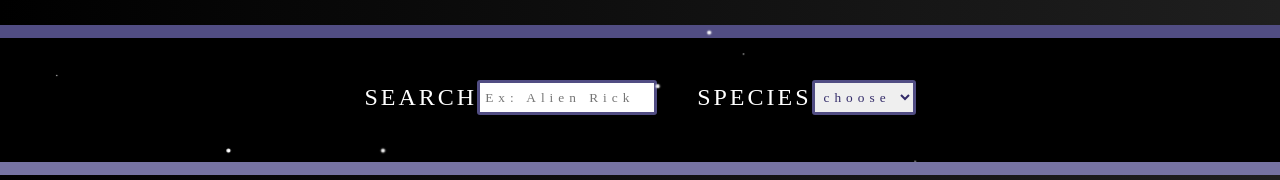
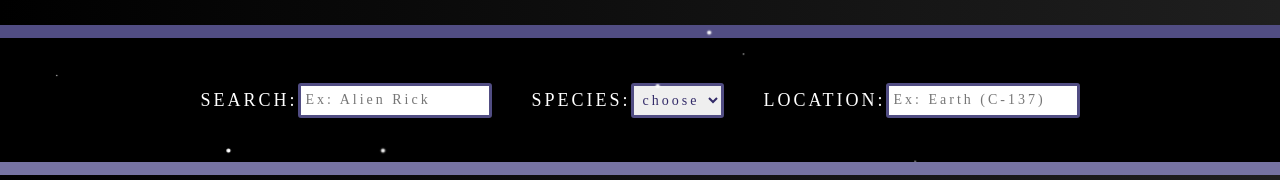
Before and after one commit to Adalab/modulo-3-evaluacion-final-marcelabpetroli, a React app: page / in a window 1280 px wide. Shown: the part 765-945 px from the top of the page. Built offline with nearby package versions, Linux system fonts and the light colour scheme; no server answers; a web font is replaced by a local one.

Commit message:
Add interview exercise - Filter by location

```diff
--- a/src/components/App.js
+++ b/src/components/App.js
@@ -14,6 +14,7 @@ function App() {
   const [characters, setCharacters] = useState([]);
   const [searchName, setSearchName] = useState('');
   const [searchSpecies, setSearchSpecies] = useState('all');
+  const [searchLocation, setSearchLocation] = useState('');
 
   useEffect(() => {
     getDataApi().then((data) => {
@@ -22,6 +23,7 @@ function App() {
   }, []);
 
   const charactersFiltered = characters
+    .filter((character) => character.location.toLowerCase().includes(searchLocation.toLowerCase()))
     .filter((character) => character.name.toLowerCase().includes(searchName.toLowerCase()))
     .filter((character) => (searchSpecies === 'all' ? true : character.species.toLowerCase() === searchSpecies.toLowerCase()))
     .sort(function (a, b) {
@@ -36,6 +38,9 @@ function App() {
     setSearchSpecies(value);
   };
 
+  const handleFilterLocation = (value) => {
+    setSearchLocation(value);
+  };
   const findCharacter = (id) => {
     return characters.find((character) => parseInt(character.id) === parseInt(id));
   };
@@ -54,6 +59,8 @@ function App() {
                   handleFilterName={handleFilterName}
                   searchSpecies={searchSpecies}
                   handleFilterSpecies={handleFilterSpecies}
+                  searchLocation={searchLocation}
+                  handleFilterLocation={handleFilterLocation}
                 />
                 <CharacterList characters={charactersFiltered} />
               </section>
--- /dev/null
+++ b/src/components/FilterByLocation.js
@@ -0,0 +1,24 @@
+const FilterByLocation = (props) => {
+  const handleInput = (ev) => {
+    props.handleFilterLocation(ev.target.value);
+  };
+
+  return (
+    <fieldset className='search__fieldset'>
+      <label className='search__label' htmlFor='location'>
+        Location:
+      </label>
+      <input
+        className='search__input'
+        type='text'
+        name='location'
+        id='location'
+        placeholder='Ex: Earth (C-137)'
+        onInput={handleInput}
+        value={props.searchLocation}
+      />
+    </fieldset>
+  );
+};
+
+export { FilterByLocation };
--- a/src/components/FilterByName.js
+++ b/src/components/FilterByName.js
@@ -8,7 +8,7 @@ const FilterByName = (props) => {
   return (
     <fieldset className='search__fieldset'>
       <label className='search__label' htmlFor='name'>
-        Search
+        Search:
       </label>
       <input
         className='search__input'
--- a/src/components/FilterBySpecies.js
+++ b/src/components/FilterBySpecies.js
@@ -6,7 +6,7 @@ const FilterBySpecies = (props) => {
   return (
     <fieldset className='search__fieldset'>
       <label className='search__label' htmlFor='species'>
-        Species
+        Species:
       </label>
       <select className='search__input' name='species' id='species' onChange={handleSelect} value={props.searchSpecies}>
         <option value='all'>choose</option>
--- a/src/components/Filters.js
+++ b/src/components/Filters.js
@@ -1,5 +1,6 @@
 import { FilterByName } from './FilterByName';
 import { FilterBySpecies } from './FilterBySpecies';
+import { FilterByLocation } from './FilterByLocation';
 
 const Filters = (props) => {
   const handleForm = (ev) => {
@@ -14,6 +15,7 @@ const Filters = (props) => {
       <form className='search__form' onSubmit={handleForm}>
         <FilterByName searchName={props.searchName} handleFilterName={props.handleFilterName} />
         <FilterBySpecies searchSpecies={props.searchSpecies} handleFilterSpecies={props.handleFilterSpecies} />
+        <FilterByLocation searchLocation={props.searchLocation} handleFilterLocation={props.handleFilterLocation} />
       </form>
     </section>
   );
--- a/src/services/api.js
+++ b/src/services/api.js
@@ -11,6 +11,7 @@ const getDataApi = () => {
           species: character.species,
           origin: character.origin.name,
           episode: character.episode.length,
+          location: character.location.name,
         };
       });
       return cleanData;
--- a/src/styles/components/FilterByName.scss
+++ b/src/styles/components/FilterByName.scss
@@ -6,7 +6,7 @@
   background-color: black;
   color: white;
   letter-spacing: 0.2rem;
-  height: 15rem;
+  height: 18rem;
   border-top: 0.7rem solid rgb(81, 77, 131);
   border-bottom: 0.7rem solid rgb(118, 115, 162);
 
@@ -74,11 +74,10 @@
     display: flex;
     flex-direction: column;
     align-items: center;
-    gap: 4rem;
-    padding-top: 1rem;
-    padding-bottom: 1.5rem;
+    gap: 2rem;
 
     @media (min-width: 768px) {
+      gap: 4rem;
       flex-direction: row;
     }
   }
@@ -89,7 +88,7 @@
     text-transform: uppercase;
 
     @media (min-width: 768px) {
-      font-size: 2.4rem;
+      font-size: 1.8rem;
     }
   }
 
@@ -97,13 +96,15 @@
     border-radius: 0.3rem;
     border: 0.2em solid rgb(81, 77, 131);
     color: rgb(51, 43, 105);
+    font-size: 1.2rem;
     font-family: 'Zen Dots', cursive;
-    letter-spacing: 0.5rem;
+    letter-spacing: 0.3rem;
     padding: 0.5rem;
 
     @media (min-width: 768px) {
       height: 3.5rem;
       border: 0.3rem solid rgb(81, 77, 131);
+      font-size: 1.4rem;
     }
   }
 
```
